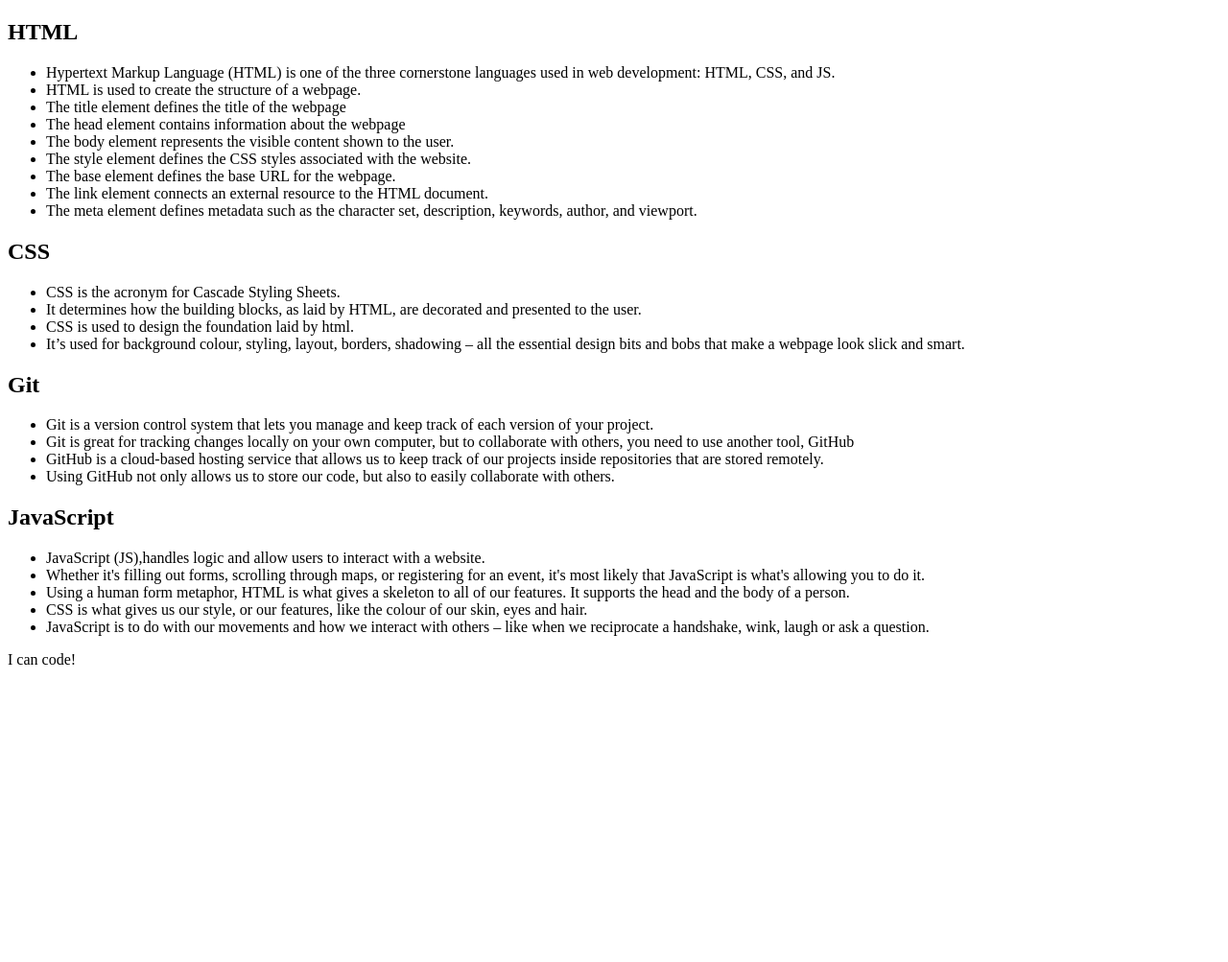
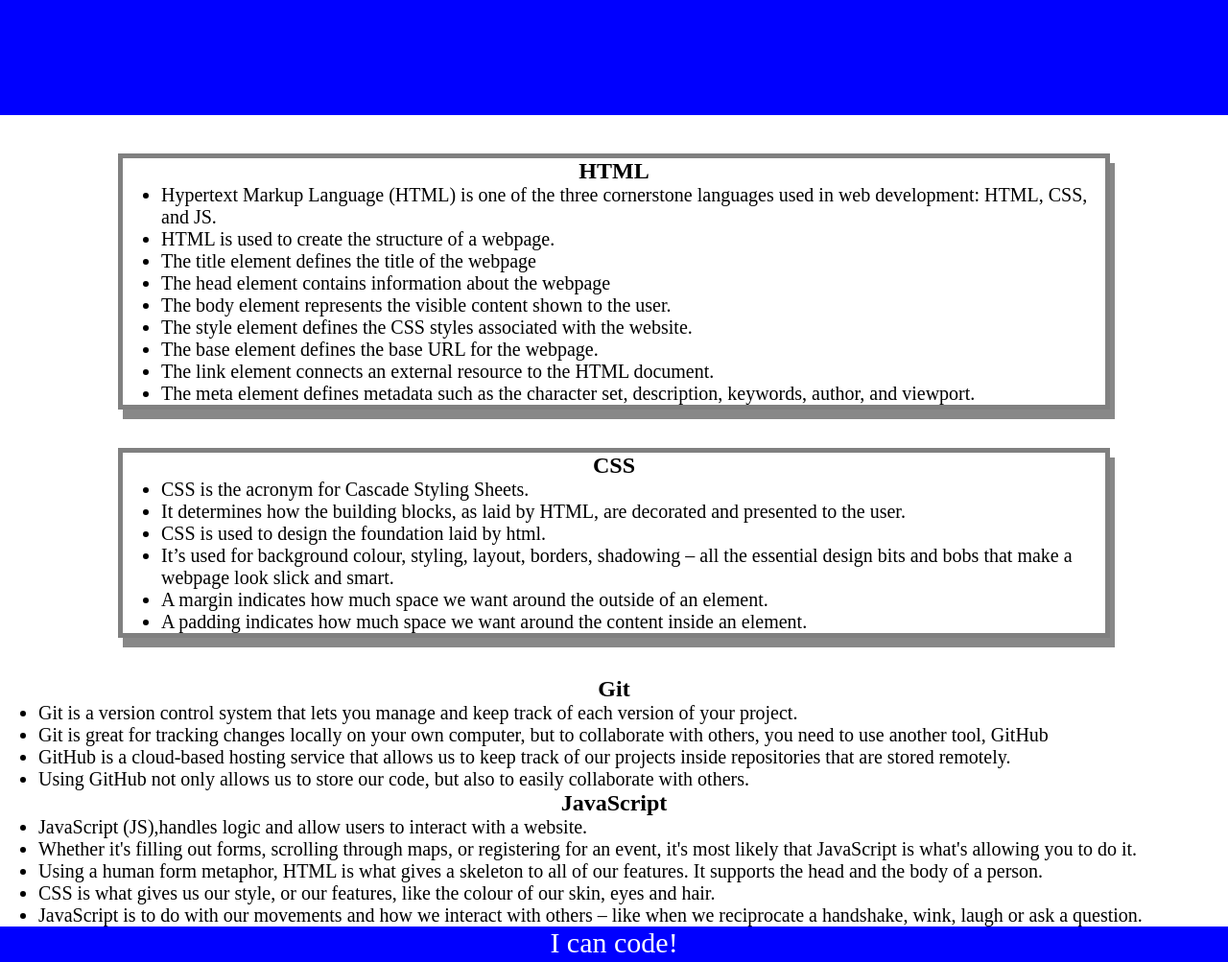
Before and after one commit to Farahb98/prework-study-guide, a plain HTML site: page prework-study-guide/prework-study-guide/index.html in a window 1280 px wide. Shown: the whole page at 96% size. Before the commit the page ends 800 px from the top, so only its background shows below. Drawn offline with Linux system fonts and the light colour scheme.

Commit message:
added CSS to project

```diff
--- a/prework-study-guide/prework-study-guide/index.html
+++ b/prework-study-guide/prework-study-guide/index.html
@@ -4,6 +4,7 @@
     <meta charset="UTF-8" />
     <meta http-equiv="X-UA-Compatible" content="IE=edge" />
     <meta name="viewport" content="width=device-width, initial-scale=1.0" />
+    <link rel="stylesheet" href="style.css">
     <title>Prework Study Guide</title>
   </head>
   <body>
@@ -35,6 +36,8 @@
         <li>It determines how the building blocks, as laid by HTML, are decorated and presented to the user.</li>
         <li>CSS is used to design the foundation laid by html. </li>
         <li>It’s used for background colour, styling, layout, borders, shadowing – all the essential design bits and bobs that make a webpage look slick and smart.</li>
+        <li>A margin indicates how much space we want around the outside of an element.</li>
+        <li>A padding indicates how much space we want around the content inside an element.</li>
       </ul>
 
     </section>
--- /dev/null
+++ b/prework-study-guide/prework-study-guide/style.css
@@ -0,0 +1,37 @@
+* {
+    margin: 0;
+    padding: 0;
+}
+header,
+footer {
+    width: 100%;
+    height: 120px;
+    background-color: blue;
+    color: white;
+}
+h1,
+h2 {
+    text-align: center;
+}
+img {
+    display: block;
+    height: 50px;
+    width: 50px;
+    margin-left: auto;
+    margin-right: auto;
+}
+ul {
+    padding-left: 40px;
+    font-size: 20px;
+}
+p {
+    text-align: center;
+    font-size: 30px;
+  }
+
+  .card {
+    width: 80%;
+    margin: 40px auto;
+    border: 5px solid gray;
+    box-shadow: 5px 10px #888888;
+  }
--- /dev/null
+++ b/style.css
@@ -0,0 +1,30 @@
+* {
+    margin: 0;
+    padding: 0;
+}
+header,
+footer {
+    width: 100%;
+    height: 120px;
+    background-color: blue;
+    color: white;
+}
+h1,
+h2 {
+    text-align: center;
+}
+img {
+    display: block;
+    height: 50px;
+    width: 50px;
+    margin-left: auto;
+    margin-right: auto;
+}
+ul {
+    padding-left: 40px;
+    font-size: 20px;
+}
+p {
+    text-align: center;
+    font-size: 30px;
+  }
```
Also changed, not shown: prework-study-guide/prework-study-guide/assets/style.css (added).
